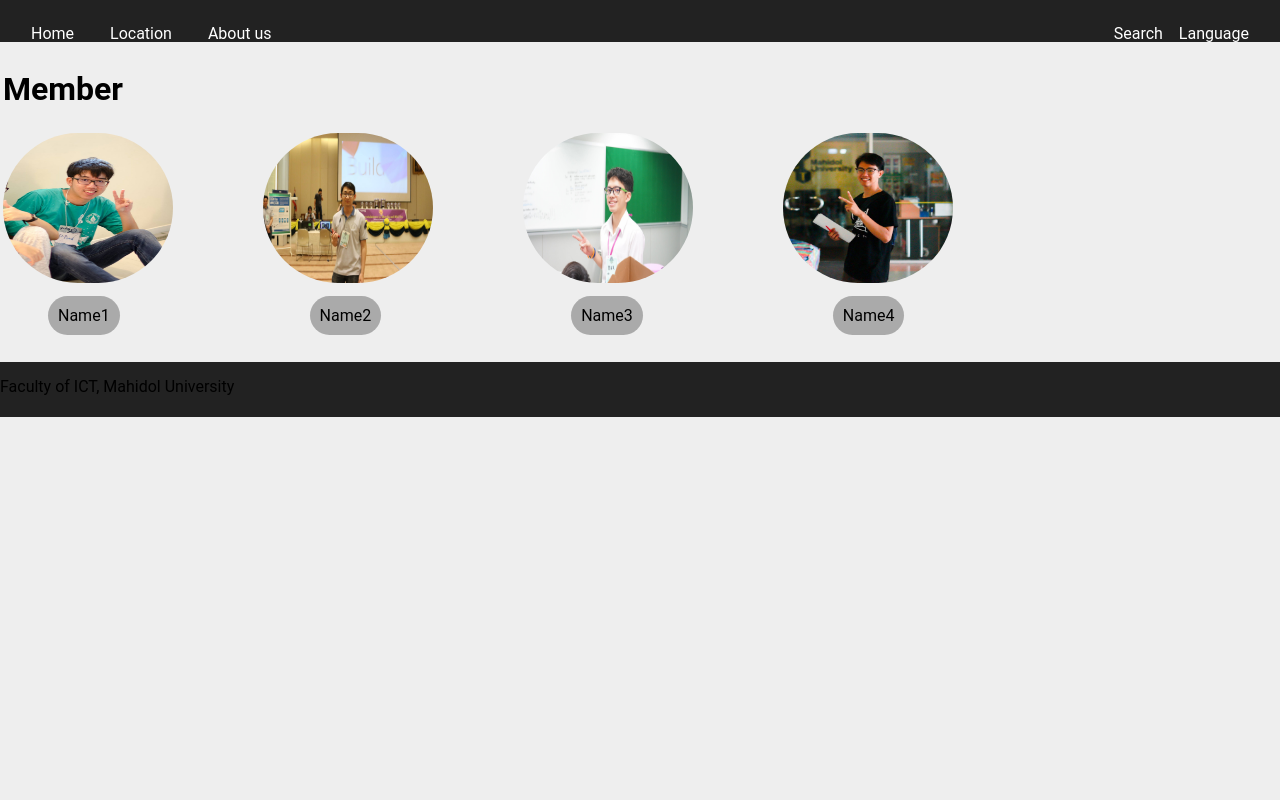
After one commit to MaxMemory/MU-Tram-git, a PHP site: page /aboutUs.php in a window 1280 px wide. The commit adds this page. Run offline with PHP 8.4, Linux system fonts and the light colour scheme.

Commit message:
not completed

```diff
--- /dev/null
+++ b/aboutUs.php
@@ -0,0 +1,43 @@
+<html>
+  <head>
+    <title>MU-Tram Project</title>
+    <link rel="stylesheet" type="text/css" href="style.css" />
+    <link rel="stylesheet" type="text/css" href="search.css" />
+    <link rel="stylesheet" type="text/css" href="profileAboutUs.css">
+  </head>
+  <body>
+    <div id="menu">
+      <ul class="menubar">
+        <li><a href="index.php">Home</a></li>
+        <li><a href="location.php">Location</a></li>
+        <li><a href="aboutUs.php">About us</a></li>
+        <li style="float: right"><a href="#" >Language</a></li>
+        <li style="float: right"><a href="#" >Search<div id="search">
+        </div></a></li>
+      </ul>
+    <div id="page">
+      <table>
+        <tr>
+          <td><h1>Member</h1></td>
+        </tr>
+        <tr>
+          <td>
+            <img class="image-border" src="image\ProfilePic_Pond.jpg">
+            <img class="image-borderWithSpace" src="image\ProfilePic_Ice.jpg">
+            <img class="image-borderWithSpace" src="image\ProfilePic_Max.jpg">
+            <img class="image-borderWithSpace" src="image\ProfilePic_Art.jpg">
+          </td>
+        </tr>
+        <tr>
+          <td style="height:50px">
+            <label class="profileDetail">Name1</label>
+            <label class="profileDetailWithSpace">Name2</label>
+            <label class="profileDetailWithSpace">Name3</label>
+            <label class="profileDetailWithSpace">Name4</label>
+          </td>
+        </tr>
+      </table>
+    </div>
+    <div id="credit">Faculty of ICT, Mahidol University</div>
+  </body>
+</html>
--- /dev/null
+++ b/profileAboutUs.css
@@ -0,0 +1,32 @@
+.image-border{
+  border-radius: 75px;
+  width: 170px;
+  height: 150px;
+}
+
+.image-borderWithSpace{
+  border-radius: 75px;
+  width: 170px;
+  height: 150px;
+  margin-left: 86px;
+}
+
+.profileDetail{
+  width: 200px;
+  height: 10px;
+  margin-left: 45px;
+  padding: 10px;
+  background-color: #aaa;
+  border-radius: 25px;
+  text-align: center;
+}
+
+.profileDetailWithSpace{
+  width: 200px;
+  height: 10px;
+  margin-left: 186px;
+  padding: 10px;
+  background-color: #aaa;
+  border-radius: 25px;
+  text-align: center;
+}
```
Also changed, not shown: index.php (+0 -10 lines), image/ProfilePic_Art.jpg (added), image/ProfilePic_Ice.jpg (added), image/ProfilePic_Max.jpg (added), image/ProfilePic_Pond.jpg (added).
